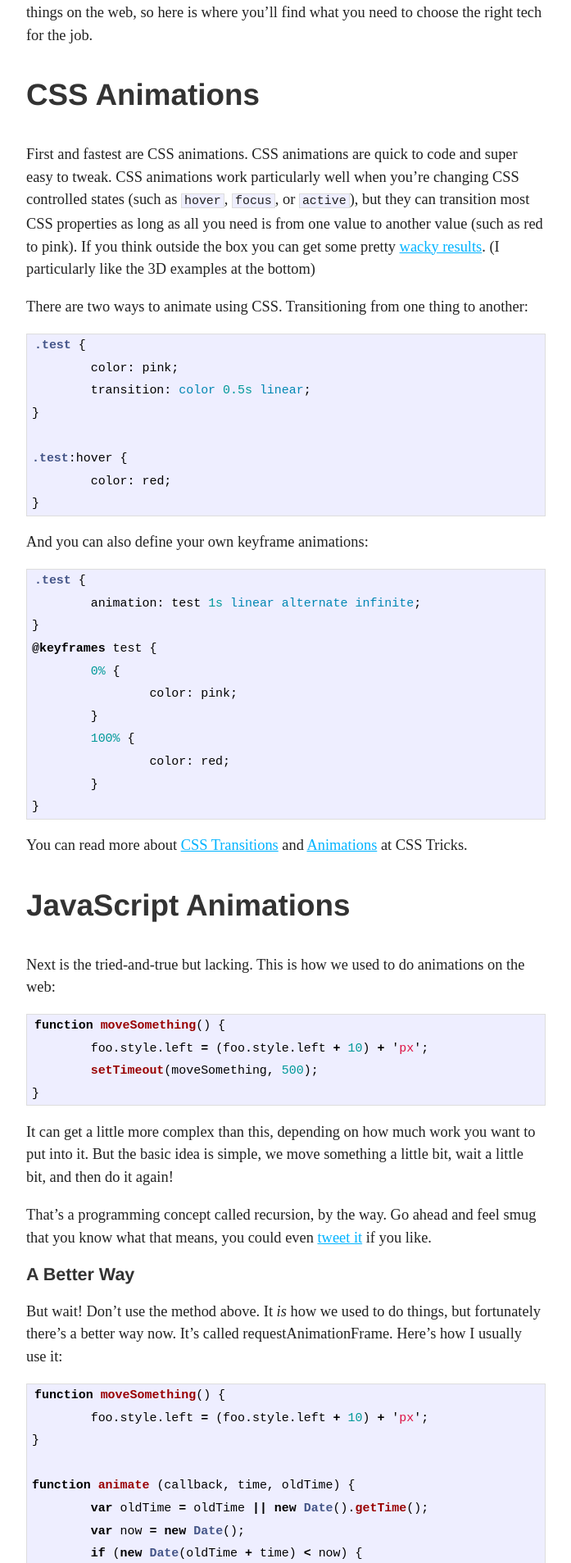
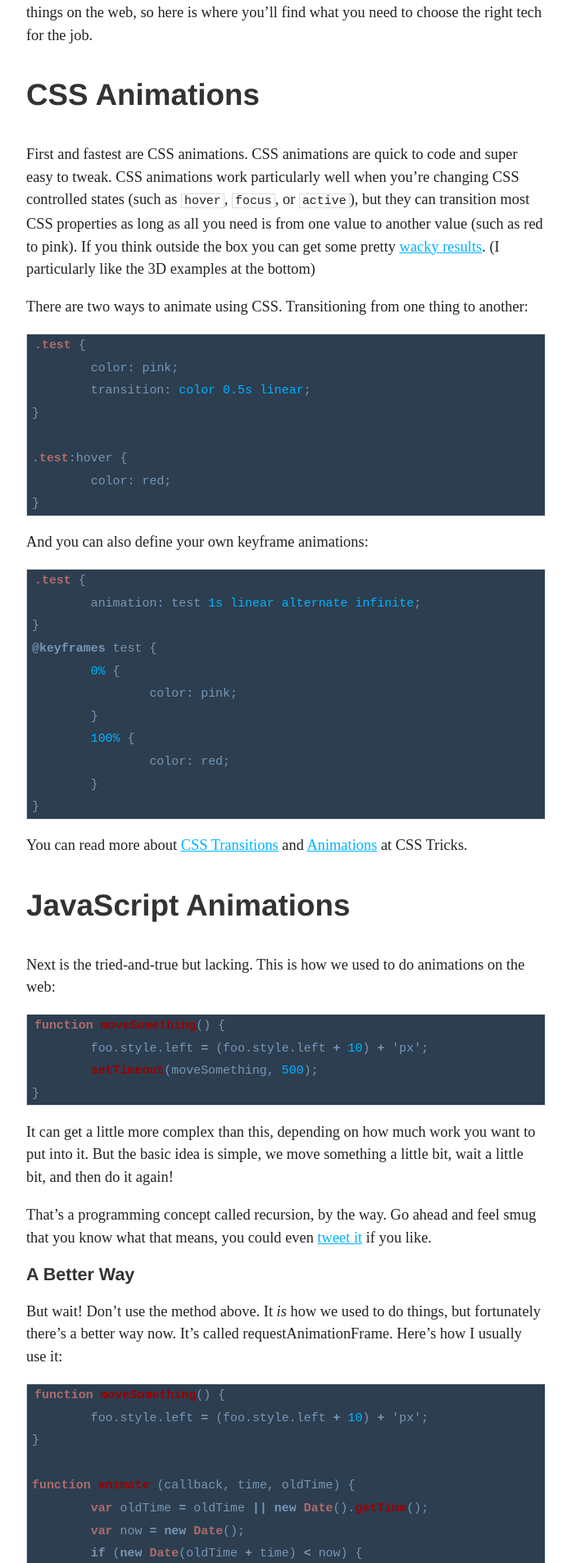
Before and after one commit to WebInspectInc/tjacobdesign.github.io, a Jekyll site: the page built from index.html, in a window 1280 px wide. Shown: the part 547-2454 px from the top of the page at 82% size, without its empty margins (291-988 px from the left). Built offline with Jekyll 4.4.1, drawn with Linux system fonts in a browser that asks for light colours; some web fonts are replaced; Markdown is read by kramdown in place of the engine named in the settings.

Commit message:
Making syntax highlighting less of an eye-sore

```diff
--- a/css/main.css
+++ b/css/main.css
@@ -246,7 +246,7 @@ nav a:last-child:after {
 }
 .post pre {
 	border: 1px solid #ddd;
-	background-color: #eef;
+	background-color: #2C3E50;
 	padding: 0 .4em;
 	overflow-x: scroll;
 }
@@ -257,7 +257,6 @@ nav a:last-child:after {
 
 .post code {
 	border: 1px solid #ddd;
-	background-color: #eef;
 	padding: 0 .2em;
 }
 
--- a/css/syntax.css
+++ b/css/syntax.css
@@ -1,4 +1,5 @@
 .highlight  { background: #ffffff; }
+.highlight span { color: #7896B5; }
 .highlight .c { color: #999988; font-style: italic } /* Comment */
 .highlight .err { color: #a61717; background-color: #e3d2d2 } /* Error */
 .highlight .k { font-weight: bold } /* Keyword */
@@ -20,28 +21,28 @@
 .highlight .gu { color: #aaaaaa } /* Generic.Subheading */
 .highlight .gt { color: #aa0000 } /* Generic.Traceback */
 .highlight .kc { font-weight: bold } /* Keyword.Constant */
-.highlight .kd { font-weight: bold } /* Keyword.Declaration */
+.highlight .kd { color: #AE6B6B; font-weight: bold } /* Keyword.Declaration */
 .highlight .kp { font-weight: bold } /* Keyword.Pseudo */
 .highlight .kr { font-weight: bold } /* Keyword.Reserved */
-.highlight .kt { color: #445588; font-weight: bold } /* Keyword.Type */
-.highlight .m { color: #009999 } /* Literal.Number */
-.highlight .s { color: #d14 } /* Literal.String */
-.highlight .na { color: #008080 } /* Name.Attribute */
-.highlight .nb { color: #0086B3 } /* Name.Builtin */
-.highlight .nc { color: #445588; font-weight: bold } /* Name.Class */
-.highlight .no { color: #008080 } /* Name.Constant */
+.highlight .kt { color: #AE6B6B; font-weight: bold } /* Keyword.Type */
+.highlight .m { color: #00B3FF } /* Literal.Number */
+/*.highlight .s { color: #d14 }  Literal.String */
+.highlight .na { color: #00B3FF } /* Name.Attribute */
+.highlight .nb { color: #00B3FF } /* Name.Builtin */
+.highlight .nc { color: #AE6B6B; font-weight: bold } /* Name.Class */
+.highlight .no { color: #00B3FF } /* Name.Constant */
 .highlight .ni { color: #800080 } /* Name.Entity */
 .highlight .ne { color: #990000; font-weight: bold } /* Name.Exception */
 .highlight .nf { color: #990000; font-weight: bold } /* Name.Function */
 .highlight .nn { color: #555555 } /* Name.Namespace */
-.highlight .nt { color: #000080 } /* Name.Tag */
-.highlight .nv { color: #008080 } /* Name.Variable */
+.highlight .nt { color: #AE6B6B } /* Name.Tag */
+.highlight .nv { color: #00B3FF } /* Name.Variable */
 .highlight .ow { font-weight: bold } /* Operator.Word */
 .highlight .w { color: #bbbbbb } /* Text.Whitespace */
-.highlight .mf { color: #009999 } /* Literal.Number.Float */
-.highlight .mh { color: #009999 } /* Literal.Number.Hex */
-.highlight .mi { color: #009999 } /* Literal.Number.Integer */
-.highlight .mo { color: #009999 } /* Literal.Number.Oct */
+.highlight .mf { color: #00B3FF } /* Literal.Number.Float */
+.highlight .mh { color: #00B3FF } /* Literal.Number.Hex */
+.highlight .mi { color: #00B3FF } /* Literal.Number.Integer */
+.highlight .mo { color: #00B3FF } /* Literal.Number.Oct */
 .highlight .sb { color: #d14 } /* Literal.String.Backtick */
 .highlight .sc { color: #d14 } /* Literal.String.Char */
 .highlight .sd { color: #d14 } /* Literal.String.Doc */
@@ -51,10 +52,10 @@
 .highlight .si { color: #d14 } /* Literal.String.Interpol */
 .highlight .sx { color: #d14 } /* Literal.String.Other */
 .highlight .sr { color: #009926 } /* Literal.String.Regex */
-.highlight .s1 { color: #d14 } /* Literal.String.Single */
+/*.highlight .s1 { color: #d14 }  Literal.String.Single */
 .highlight .ss { color: #990073 } /* Literal.String.Symbol */
 .highlight .bp { color: #999999 } /* Name.Builtin.Pseudo */
-.highlight .vc { color: #008080 } /* Name.Variable.Class */
-.highlight .vg { color: #008080 } /* Name.Variable.Global */
-.highlight .vi { color: #008080 } /* Name.Variable.Instance */
-.highlight .il { color: #009999 } /* Literal.Number.Integer.Long */
+.highlight .vc { color: #00B3FF } /* Name.Variable.Class */
+.highlight .vg { color: #00B3FF } /* Name.Variable.Global */
+.highlight .vi { color: #00B3FF } /* Name.Variable.Instance */
+.highlight .il { color: #00B3FF } /* Literal.Number.Integer.Long */
```
